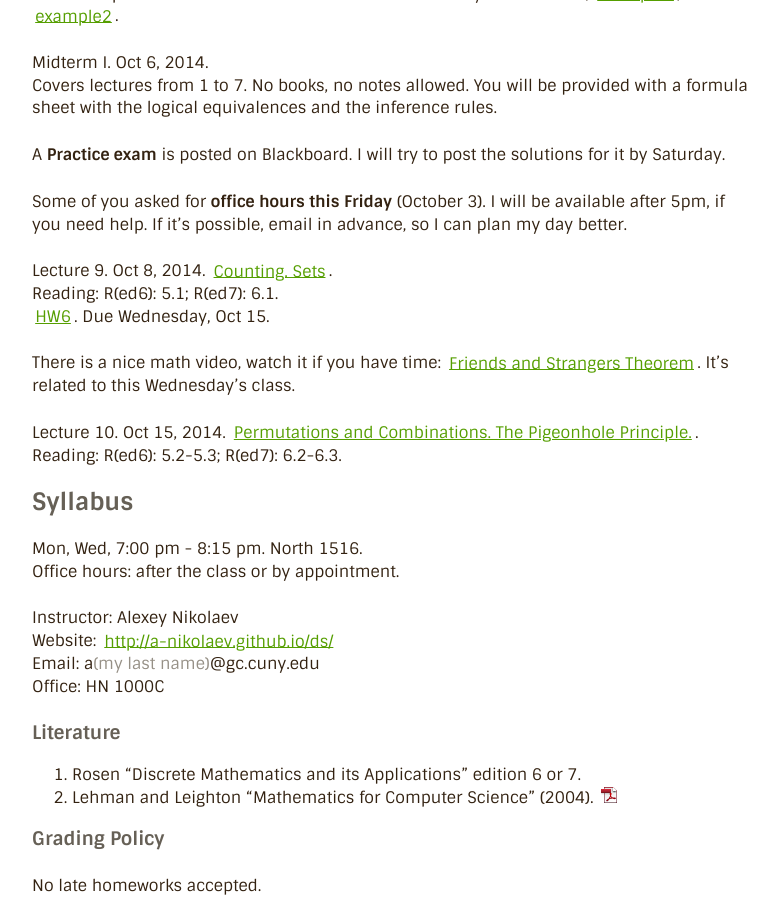
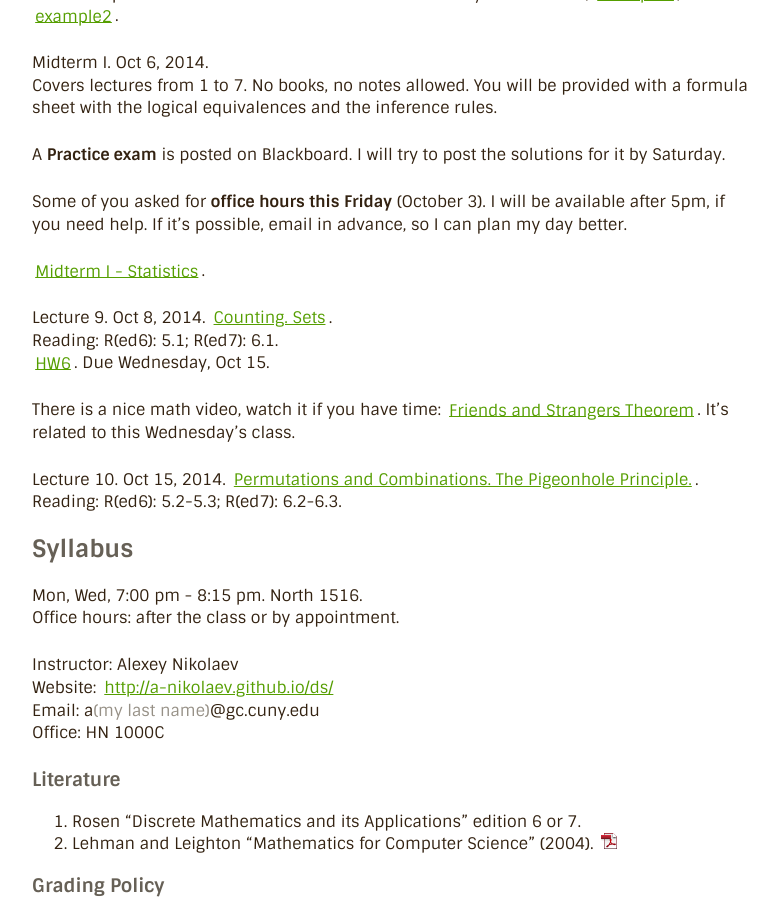
Before and after one commit to a-nikolaev/a-nikolaev.github.io, a Jekyll site: the page built from ds/index.markdown, in a window 1280 px wide and 900 px high, scrolled down 947 px. Shown: the whole window, without its empty margins (248-1026 px from the left). Built offline with Jekyll 4.4.1, drawn with Linux system fonts in a browser that asks for light colours; Markdown is read by kramdown in place of the engine named in the settings.

Commit message:
midterm 1 stats

```diff
--- a/ds/index.markdown
+++ b/ds/index.markdown
@@ -62,6 +62,8 @@ A **Practice exam** is posted on Blackboard. I will try to post the solutions fo
 
 Some of you asked for **office hours this Friday** (October 3). I will be available after 5pm, if you need help. If it's possible, email in advance,
 so I can plan my day better.
+
+[Midterm I - Statistics](/ds/docs/stats/stats-midterm1.pdf).
 
 Lecture 9. Oct 8, 2014. [Counting. Sets](/ds/docs/lec9.pdf).
 Reading: R(ed6): 5.1; R(ed7): 6.1.
```
Also changed, not shown: 1 other file.
